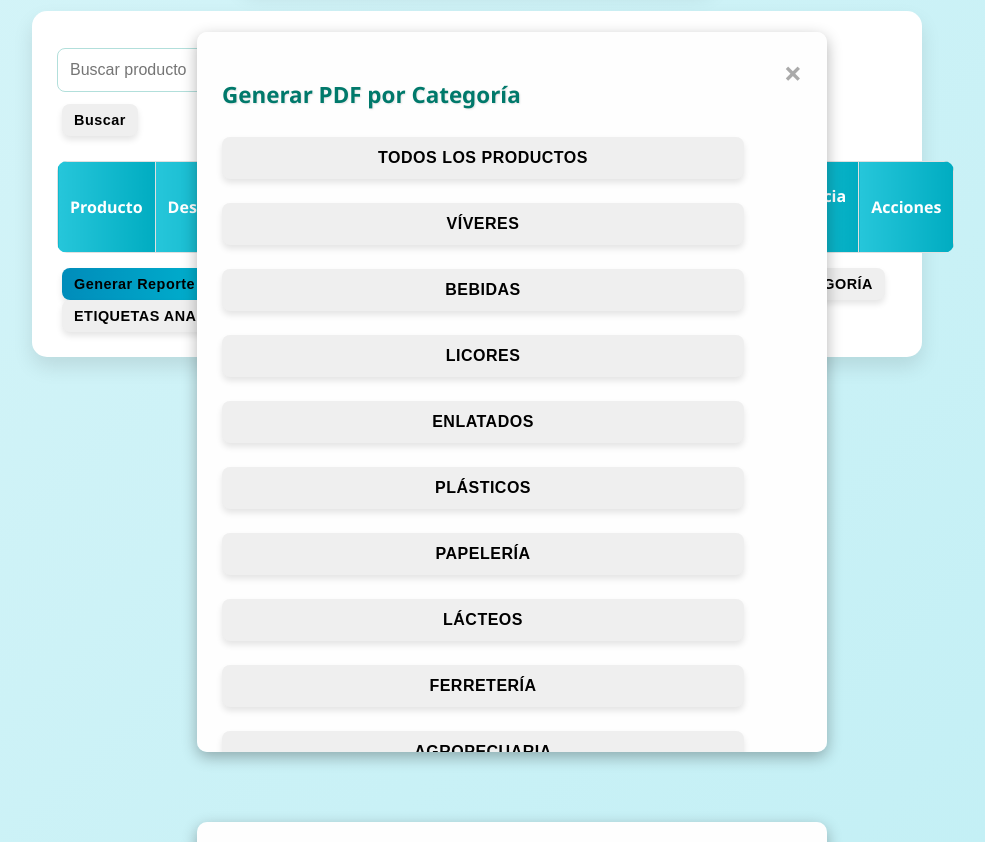
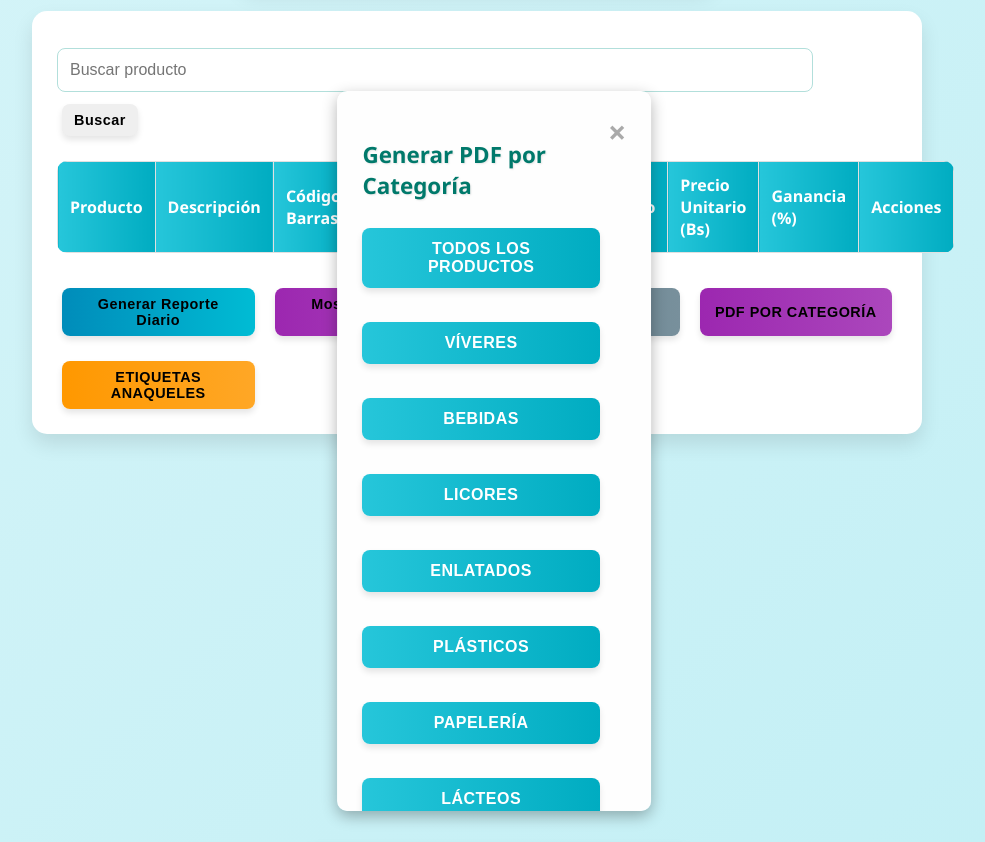
Before and after one commit to luishparedes/massiel, a plain HTML site: page index.html in a window 1280 px wide. Shown: the part 1480-2322 px from the top of the page, without its empty margins (163-1148 px from the left). Drawn offline with nearby package versions, Linux system fonts and the light colour scheme.

Commit message:
Update styles.css

```diff
--- a/styles.css
+++ b/styles.css
@@ -204,6 +204,23 @@ p { margin: 12px 0; color: #333; line-height: 1.5; }
 #listaProductos button.generar-respaldo { background: linear-gradient(to right, #607d8b, #78909c); margin-top: 15px; }
 #listaProductos button.generar-respaldo:hover { background: linear-gradient(to right, #455a64, #546e7a); }
 
+/* NUEVOS BOTONES PARA INNOVACIONES */
+#listaProductos button.generar-pdf-categoria {
+    background: linear-gradient(to right, #9c27b0, #ab47bc);
+    margin-top: 15px;
+}
+#listaProductos button.generar-pdf-categoria:hover {
+    background: linear-gradient(to right, #7b1fa2, #8e24aa);
+}
+
+#listaProductos button.generar-etiquetas {
+    background: linear-gradient(to right, #ff9800, #ffa726);
+    margin-top: 15px;
+}
+#listaProductos button.generar-etiquetas:hover {
+    background: linear-gradient(to right, #f57c00, #fb8c00);
+}
+
 /* lista costos */
 #listaCostosContainer { width: 100%; background-color: #f9f9f9; padding: 25px; border-radius: 15px; margin-top: 25px; box-shadow: 0 5px 15px rgba(0,0,0,0.1); }
 #listaCostos { list-style-type: none; padding: 0; }
@@ -318,3 +335,50 @@ p { margin: 12px 0; color: #333; line-height: 1.5; }
     transform: translateY(-2px);
     box-shadow: 0 6px 12px rgba(0, 0, 0, 0.15);
 }
+
+/* ===== NUEVOS ESTILOS PARA INNOVACIONES ===== */
+
+/* Modal de categorías */
+.categorias-lista {
+    display: grid;
+    grid-template-columns: repeat(auto-fit, minmax(200px, 1fr));
+    gap: 10px;
+    margin-top: 15px;
+}
+
+.categoria-btn {
+    background: linear-gradient(to right, #26c6da, #00acc1);
+    color: white;
+    border: none;
+    padding: 12px 15px;
+    border-radius: 8px;
+    cursor: pointer;
+    font-weight: 600;
+    transition: all 0.3s ease;
+    text-align: center;
+}
+
+.categoria-btn:hover {
+    background: linear-gradient(to right, #00acc1, #0097a7);
+    transform: translateY(-2px);
+    box-shadow: 0 4px 8px rgba(0,0,0,0.2);
+}
+
+/* Botones de acción mejorados */
+.action-buttons {
+    display: grid;
+    grid-template-columns: repeat(auto-fit, minmax(200px, 1fr));
+    gap: 10px;
+    margin-top: 20px;
+}
+
+/* Responsive para modales de categorías */
+@media (max-width: 768px) {
+    .categorias-lista {
+        grid-template-columns: 1fr;
+    }
+
+    .action-buttons {
+        grid-template-columns: 1fr;
+    }
+}
```
